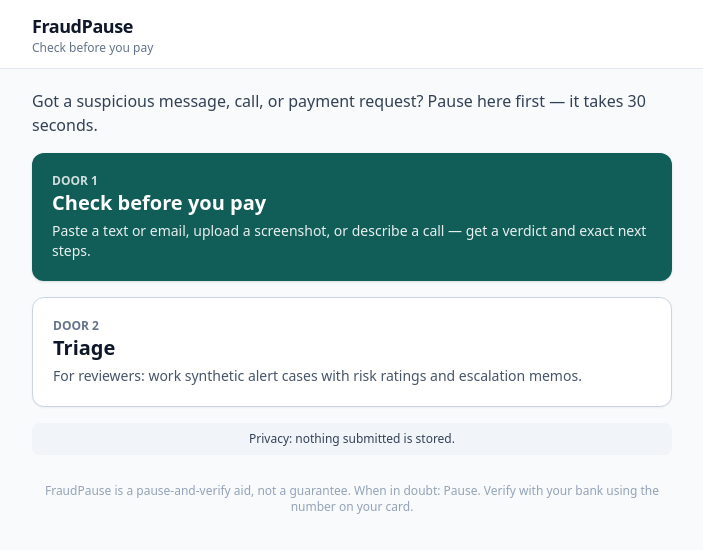
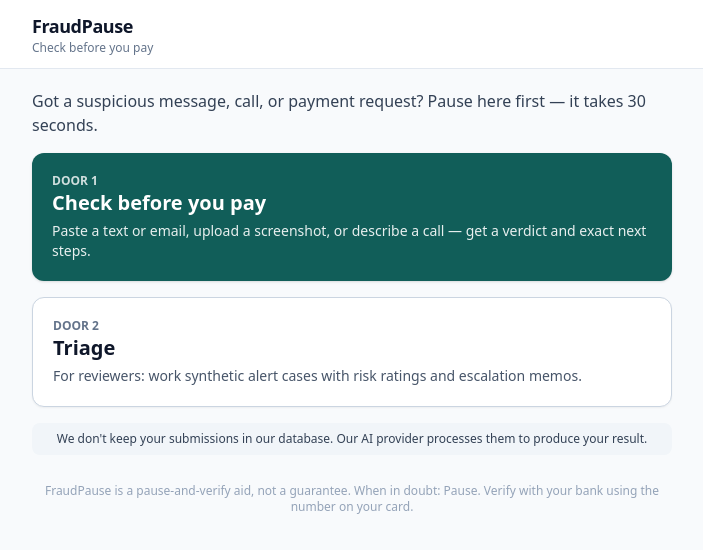
Before and after one commit to vidyavids/fraudpause, a React (Vite) app: page / in a window 1280 px wide. Shown: the top 550 px of the page, without its empty margins (288-991 px from the left). Built offline with nearby package versions, Linux system fonts and the light colour scheme.

Commit message:
Privacy: precise per-surface wording on all footers

```diff
--- a/api/transcribe.ts
+++ b/api/transcribe.ts
@@ -12,8 +12,9 @@
  * JSON part {mode, model, audioEncoding} and an `audio` file part.
  * JSON response carries the complete `transcript` in every mode.
  *
- * Privacy: audio is transcribed and discarded. Logs record sizes and
- * statuses only — never audio bytes or transcript content.
+ * Privacy: audio is transcribed to produce the check and is not kept
+ * in our database. Logs record sizes and statuses only — never audio
+ * bytes or transcript content.
  */
 
 const ASR_URL = 'https://api.meta.ai/v1/asr/transcribe';
--- a/src/App.tsx
+++ b/src/App.tsx
@@ -94,7 +94,8 @@
             </button>
 
             <p className="rounded-lg bg-slate-100 px-3 py-2 text-center text-xs font-medium text-slate-700">
-              Privacy: nothing submitted is stored.
+              We don&apos;t keep your submissions in our database. Our AI provider
+              processes them to produce your result.
             </p>
           </div>
         )}
--- a/src/components/Door1.tsx
+++ b/src/components/Door1.tsx
@@ -305,32 +305,23 @@
   );
 }
 
-// NOTE: kept only for the payment mode footer until a payment-details
-// privacy line is supplied. All other modes use the per-input lines below.
-function PrivacyLine() {
+function PrivacyLine({ text }: { text: string }) {
   return (
     <p className="rounded-lg bg-slate-100 px-3 py-2 text-center text-xs font-medium text-slate-700">
-      Privacy: nothing submitted is stored. Your input is used only to produce
-      this verdict and is never saved.
+      {text}
     </p>
   );
 }
 
 function PrivacyMessages() {
   return (
-    <p className="rounded-lg bg-slate-100 px-3 py-2 text-center text-xs font-medium text-slate-700">
-      We don&apos;t keep your messages in our database. Our AI provider processes
-      them to produce your result.
-    </p>
+    <PrivacyLine text="We don't keep your messages in our database. Our AI provider processes them to produce your result." />
   );
 }
 
 function PrivacyPhoto() {
   return (
-    <p className="rounded-lg bg-slate-100 px-3 py-2 text-center text-xs font-medium text-slate-700">
-      Your photo is processed in-session to produce this check and is not kept
-      in our database. FraudPause never uses it for training.
-    </p>
+    <PrivacyLine text="Your photo is processed in-session to produce this check and is not kept in our database. FraudPause never uses it for training." />
   );
 }
 
@@ -1547,7 +1538,7 @@
             />
           )}
 
-          <PrivacyLine />
+          <PrivacyLine text="We don't keep your payment details in our database. Our AI provider processes them to produce your result." />
         </>
       )}
     </div>
--- a/src/components/Door2.tsx
+++ b/src/components/Door2.tsx
@@ -109,7 +109,8 @@
       )}
 
       <p className="rounded-lg bg-slate-100 px-3 py-2 text-center text-xs font-medium text-slate-700">
-        Privacy: nothing submitted is stored. Cases shown are synthetic.
+        We don&apos;t keep your case inputs in our database. Our AI provider
+        processes them to produce your result. Cases shown are synthetic.
       </p>
     </div>
   );
```
Also changed, not shown: 1 other file (tests, documents, lock files or other folders).
